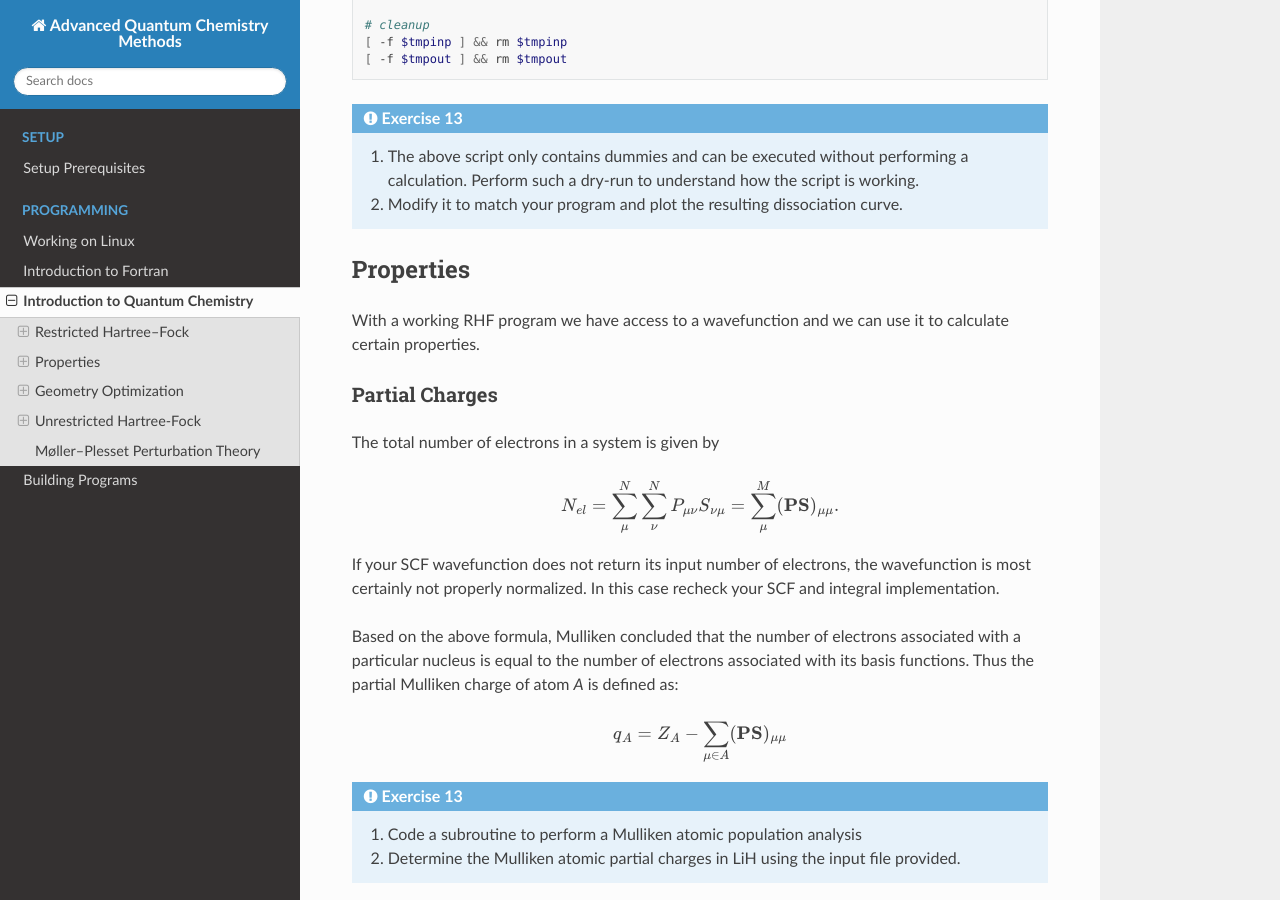
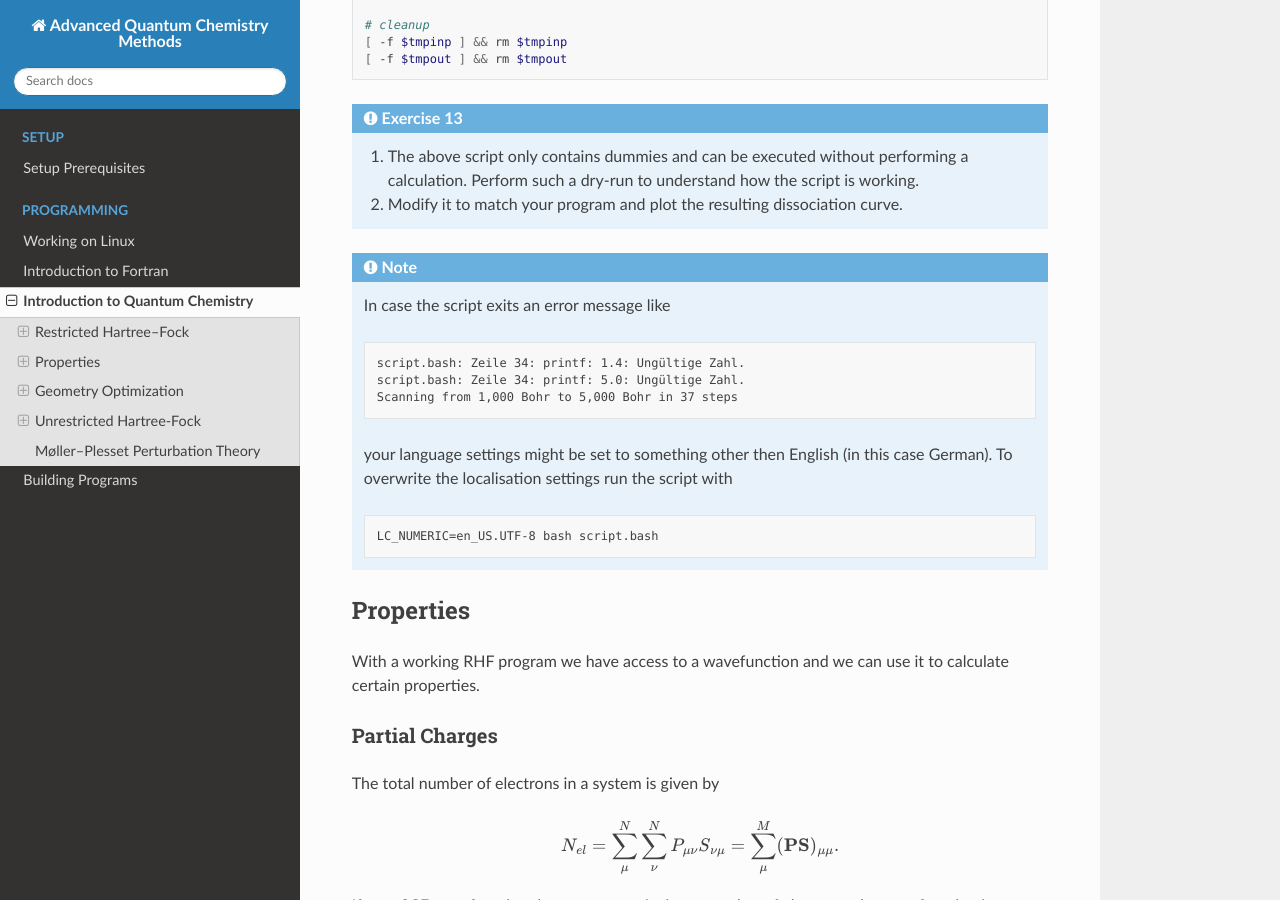
Before and after one commit to grimme-lab/qc2-teaching, a Sphinx documentation site: the page built from doc/scf.rst, in a window 1280 px wide and 900 px high, scrolled down 10591 px. Built offline with Sphinx 7.4.7 and the Read the Docs theme 2.0.0, drawn with Linux system fonts in a browser that asks for light colours.

Commit message:
Add note about problems with localisation

```diff
--- a/doc/scf.rst
+++ b/doc/scf.rst
@@ -570,6 +570,24 @@ Modify the provided ``bash`` script to calculate a dissociation curve:
       a calculation. Perform such a dry-run to understand how the script is working.
    2. Modify it to match your program and plot the resulting dissociation curve.
 
+.. note::
+
+   In case the script exits an error message like
+
+   .. code-block:: text
+
+      script.bash: Zeile 34: printf: 1.4: Ungültige Zahl.
+      script.bash: Zeile 34: printf: 5.0: Ungültige Zahl.
+      Scanning from 1,000 Bohr to 5,000 Bohr in 37 steps
+
+   your language settings might be set to something other then English (in this case German).
+   To overwrite the localisation settings run the script with
+
+   .. code-block:: text
+
+      LC_NUMERIC=en_US.UTF-8 bash script.bash
+
+
 Properties
 ----------
 
```
